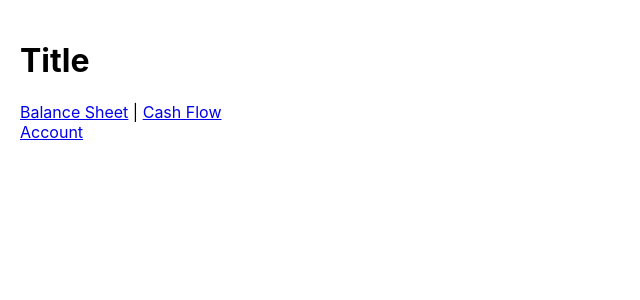
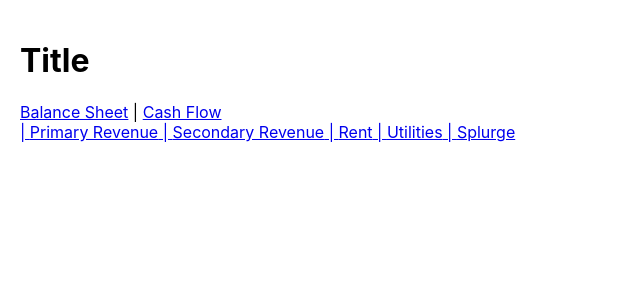
Before and after one commit to je-zhou/mibal, a React (Create React App) app: page /cash-flow in a window 1280 px wide. Shown: the top 300 px of the page, without its empty margins (0-640 px from the left). Built offline with nearby package versions, Linux system fonts and the light colour scheme.

Commit message:
testing set up

```diff
--- a/package.json
+++ b/package.json
@@ -4,7 +4,6 @@
   "private": true,
   "dependencies": {
     "@testing-library/jest-dom": "^5.16.4",
-    "@testing-library/react": "^13.2.0",
     "@testing-library/user-event": "^13.5.0",
     "@types/jest": "^27.5.0",
     "@types/node": "^16.11.33",
@@ -40,5 +39,8 @@
       "last 1 firefox version",
       "last 1 safari version"
     ]
+  },
+  "devDependencies": {
+    "@testing-library/react": "^13.2.0"
   }
 }
--- a/src/App.tsx
+++ b/src/App.tsx
@@ -1,12 +1,17 @@
 import "./App.css";
-import { Link, Outlet } from "react-router-dom";
+import { Link, Outlet, useLocation } from "react-router-dom";
+
+export const LocationDisplay = () => {
+  const location = useLocation();
+
+  return <div data-testid="location-display">{location.pathname}</div>;
+};
 
 function App() {
   return (
     <div className="wrapper">
       <h1>Title</h1>
       <nav>
-        {" "}
         <Link to="/balance-sheet">Balance Sheet</Link> |{" "}
         <Link to="/cash-flow">Cash Flow</Link>
         <Outlet />
--- a/src/components/CashFlow/Account.tsx
+++ b/src/components/CashFlow/Account.tsx
@@ -1,6 +1,6 @@
 import { useParams } from "react-router-dom";
 
 export default function Account() {
-  let params = useParams();
-  return <h1>Account ???</h1>;
+  let { accountName } = useParams();
+  return <h1>{accountName}</h1>;
 }
--- a/src/components/CashFlow/CashFlow.tsx
+++ b/src/components/CashFlow/CashFlow.tsx
@@ -1,14 +1,20 @@
 import { Link, Outlet } from "react-router-dom";
+import getData from "../../dummyData";
 
 export default function CashFlow() {
+  let data = getData();
+  console.log(data);
+  let accounts = data.map((obj) => (
+    <Link to={`/cash-flow/${obj.accountName}`} key={obj.accountName}>
+      {" | "}
+      {obj.accountName}
+    </Link>
+  ));
+
   return (
-    <div style={{ display: "flex" }}>
-      <nav>
-        <Link to={`/cash-flow/account`} key={0}>
-          Account
-        </Link>
-      </nav>
-      <Outlet></Outlet>
+    <div>
+      <nav>{accounts}</nav>
+      <Outlet />
     </div>
   );
 }
--- /dev/null
+++ b/src/dummyData.js
@@ -0,0 +1,31 @@
+let dummyData = [
+  {
+    accountName: "Primary Revenue",
+    isInflow: true,
+    transactions: [],
+  },
+  {
+    accountName: "Secondary Revenue",
+    isInflow: true,
+    transactions: [],
+  },
+  {
+    accountName: "Rent",
+    isInflow: false,
+    transactions: [],
+  },
+  {
+    accountName: "Utilities",
+    isInflow: false,
+    transactions: [],
+  },
+  {
+    accountName: "Splurge",
+    isInflow: false,
+    transactions: [],
+  },
+];
+
+export default function getData() {
+  return dummyData;
+}
--- a/src/index.tsx
+++ b/src/index.tsx
@@ -7,7 +7,7 @@ import reportWebVitals from "./reportWebVitals";
 import { BrowserRouter, Routes, Route } from "react-router-dom";
 import CashFlow from "./components/CashFlow/CashFlow";
 import BalanceSheet from "./components/BalanceSheet/BalanceSheet";
-import Account from "./components/CashFlow/CashFlow";
+import Account from "./components/CashFlow/Account";
 
 const root = ReactDOM.createRoot(
   document.getElementById("root") as HTMLElement
@@ -19,7 +19,7 @@ root.render(
         <Route path="/" element={<App />}>
           <Route path="balance-sheet" element={<BalanceSheet />} />
           <Route path="cash-flow" element={<CashFlow />}>
-            <Route path=":accountId" element={<Account />} />
+            <Route path=":accountName" element={<Account />} />
           </Route>
           <Route
             path="*"
```
Also changed, not shown: 2 other files (tests, documents, lock files or other folders).
